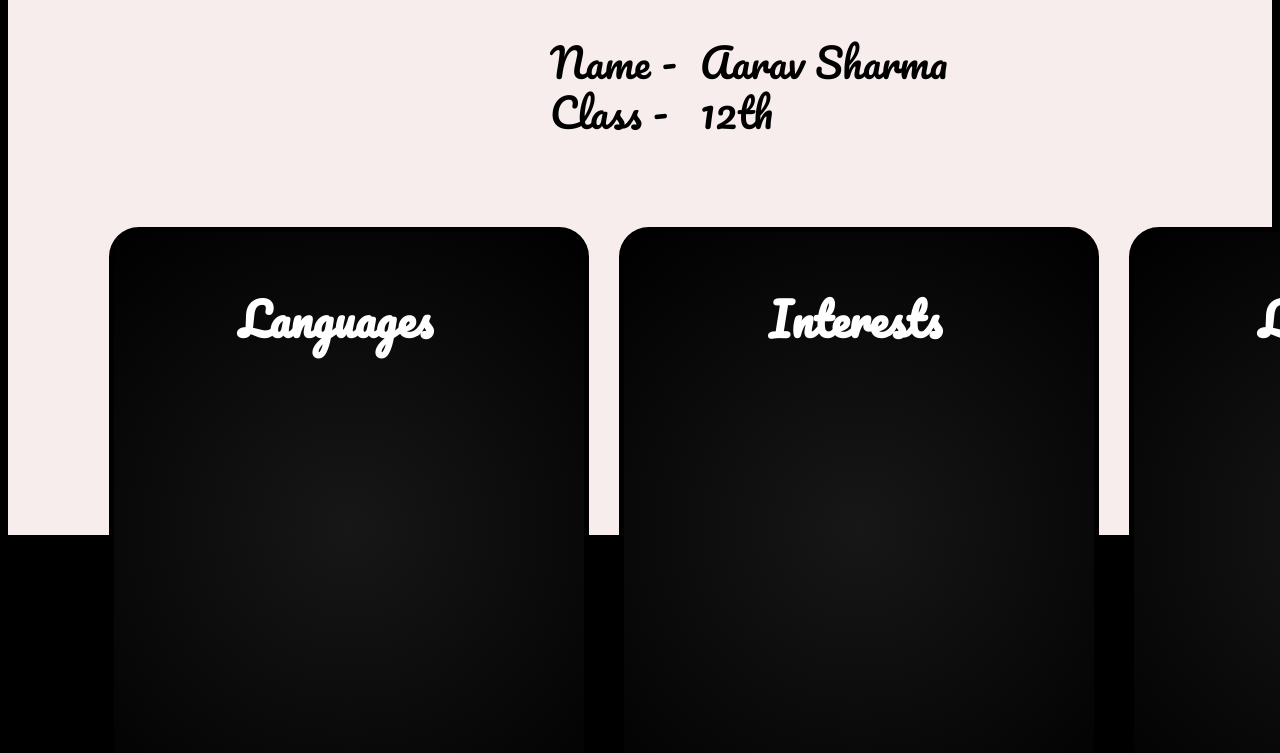
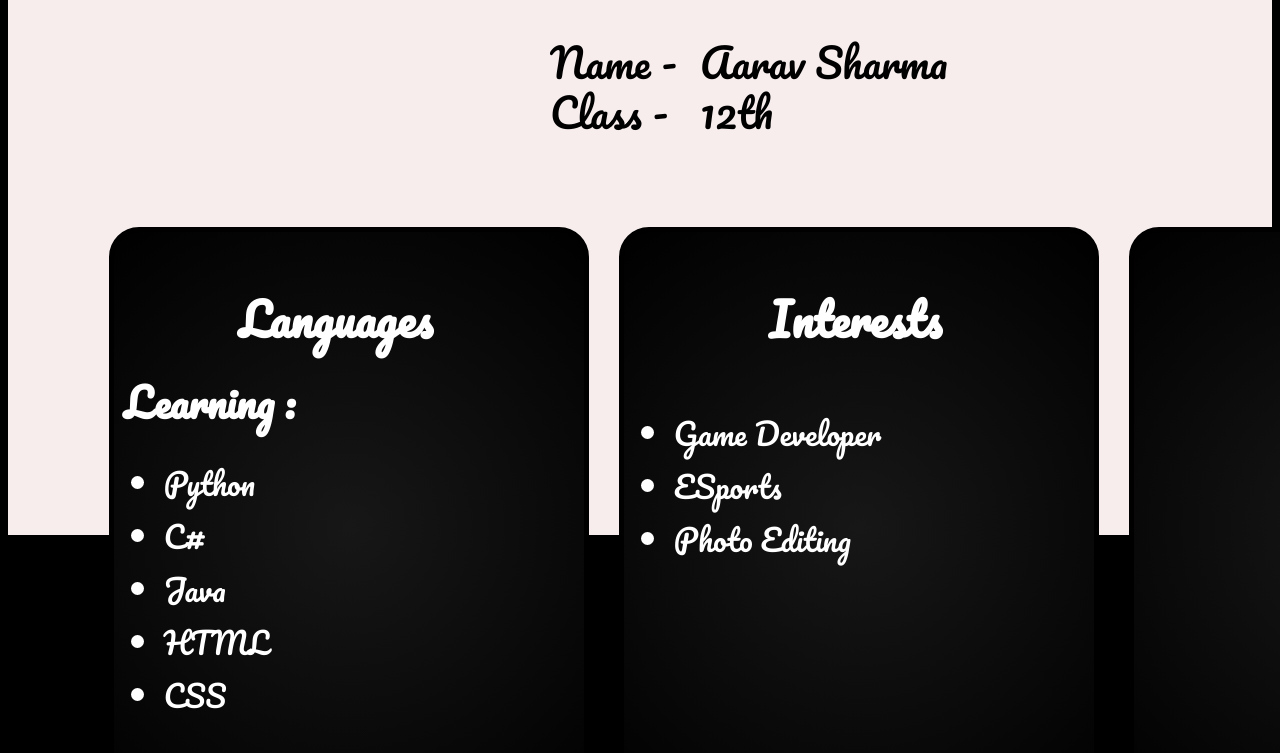
Before and after one commit to Unstoppable1GG/Portfolio, a website with bundled scripts: page index.html in a window 1280 px wide. Shown: the part 1073-1826 px from the top of the page. Built offline with nearby package versions, Linux system fonts and the light colour scheme; a web font is replaced by a local one.

Commit message:
Update index.html

```diff
--- a/index.html
+++ b/index.html
@@ -66,15 +66,32 @@
           <div class="text5" >Class - </div>
           <div class="text6" >About Me:</div>
           <div class="text7" >12th</div>
-          <div class="infobox">
+          <div class="infobox" data-aos="fade">
             <div class="i1">
               <h1>Languages</h1>
+              <span class="s1">Learning :</span>
+              <nav>
+                <ul class="s2">
+                  <li>Python</li>
+                  <li>C#</li>
+                  <li>Java</li>
+                  <li>HTML</li>
+                  <li>CSS</li>
+                </ul>
+              </nav>
             </div>
             <div class="i2">
               <h1>Interests</h1>
+              <nav>
+                <ul class="interests">
+                  <li>Game Developer</li>
+                  <li>ESports</li>
+                  <li>Photo Editing</li>
+                </ul>
+              </nav>
             </div>
             <div class="i3">
-              <h1>Languages</h1>
+              <h1></h1>
             </div>
           </div>
         </div>
```
